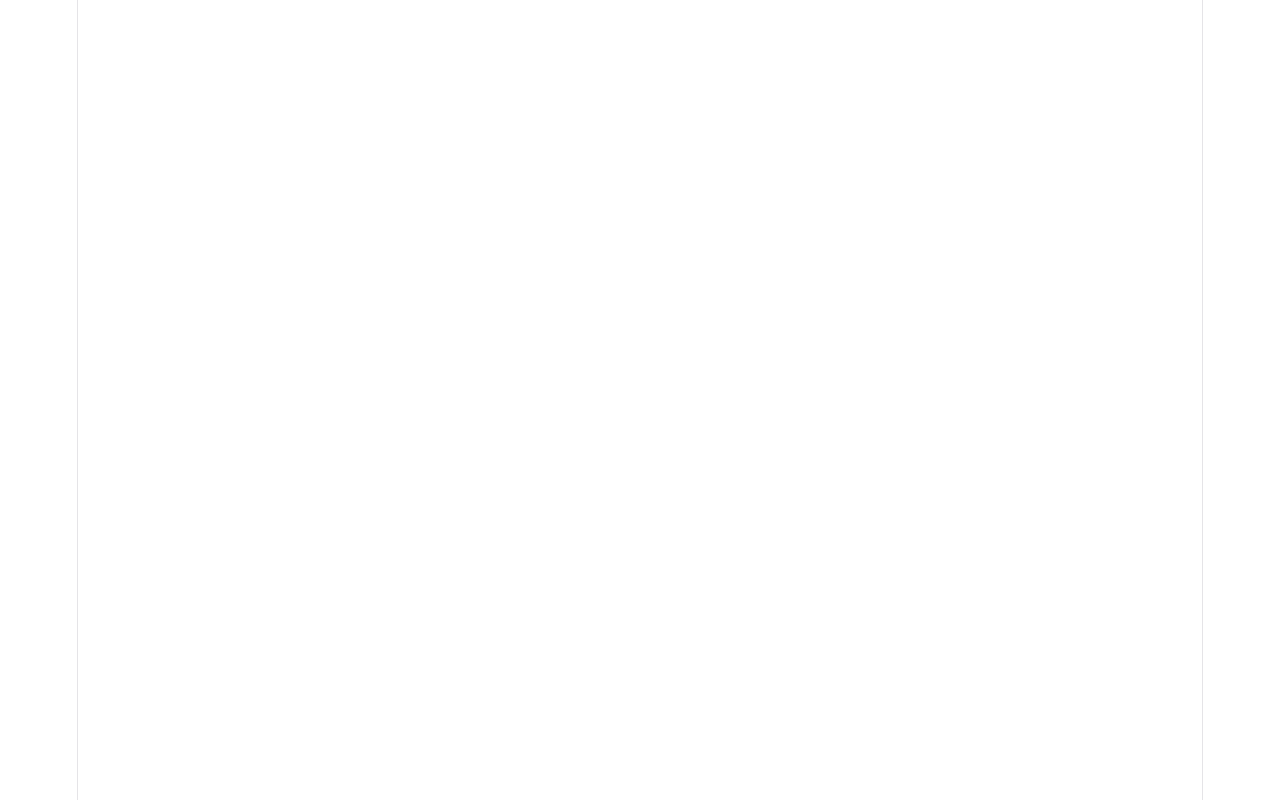
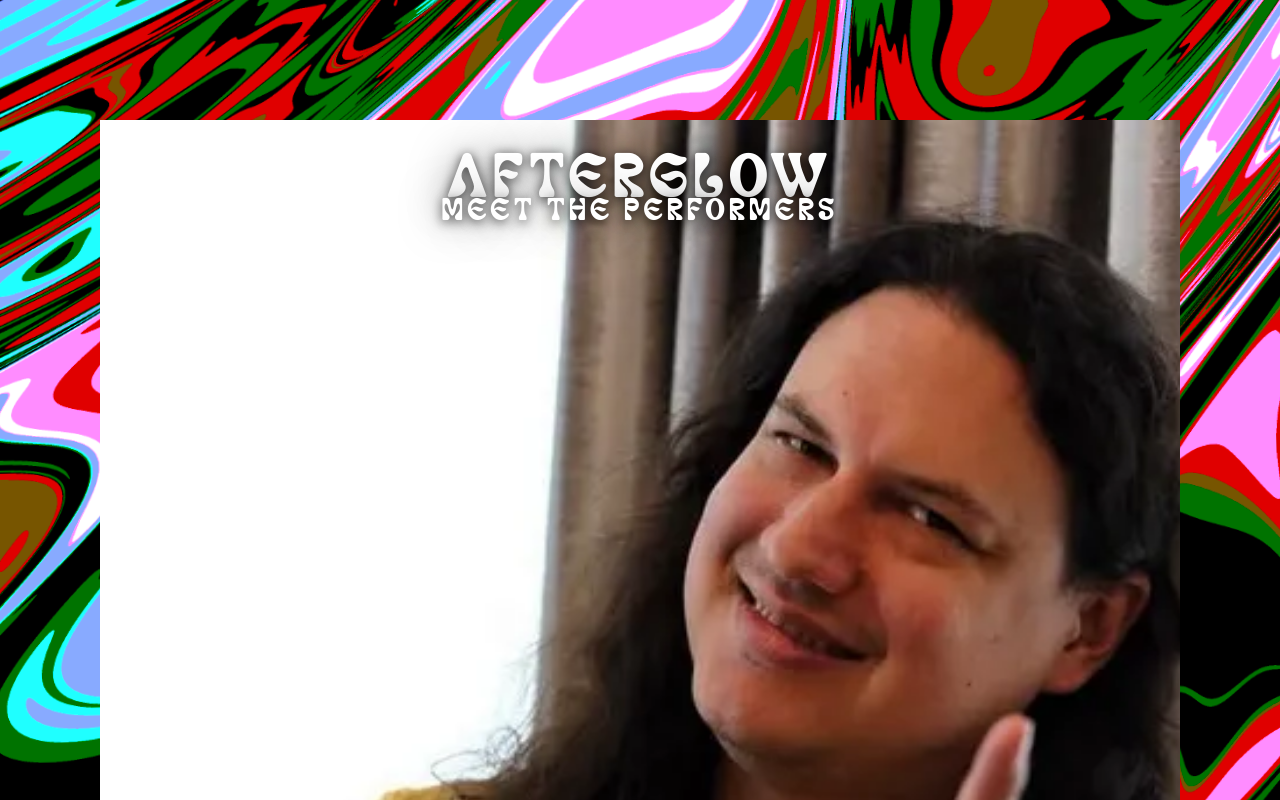
Before and after one commit to JMD1986/afterGlow, a React (Vite) app: page /#/promo/couchbound in a window 1280 px wide. Before the commit this address had no page. Shown: the top 800 px of the page. Built offline with nearby package versions, Linux system fonts and the light colour scheme.

Commit message:
added justins promo page

```diff
--- a/src/App.tsx
+++ b/src/App.tsx
@@ -16,6 +16,7 @@ import BrianClown from "./components/pages/BrianClown";
 import JaykWilson from "./components/pages/JaykWilson";
 import JoFoster from "./components/pages/JoFoster";
 import BryanGary from "./components/pages/BryanGary";
+import Couchbound from "./components/pages/Couchbound";
 import "./App.css";
 import type { FC } from "react";
 
@@ -115,6 +116,7 @@ const App: FC = () => {
         <Route path="/promo/jaykWilson" element={<JaykWilson />} />
         <Route path="/promo/joFoster" element={<JoFoster />} />
         <Route path="/promo/bryanGary" element={<BryanGary />} />
+        <Route path="/promo/couchbound" element={<Couchbound />} />
       </Routes>
     </>
   );
--- a/src/assets/images/index.js
+++ b/src/assets/images/index.js
@@ -44,6 +44,7 @@ import brianMcAughnPerforming from "./brianMcAughnPerforming.webp";
 import jaykWilsonBio from "./JaykWilsonBio.webp";
 import joFosterHeadshot from "./joFosterHeadshot.webp";
 import brianGary2 from "./Screenshot 2026-04-16 145635.webp";
+import couchbound2 from "./couchbound2.webp";
 
 export const images = [
   imgF58c,
@@ -92,6 +93,7 @@ export const images = [
   jaykWilsonBio,
   joFosterHeadshot,
   brianGary2,
+  couchbound2,
 ];
 
 export {
@@ -141,4 +143,5 @@ export {
   jaykWilsonBio,
   joFosterHeadshot,
   brianGary2,
+  couchbound2,
 };
--- /dev/null
+++ b/src/components/pages/Couchbound.tsx
@@ -0,0 +1,35 @@
+import { couchbound, couchbound2, imgB7e5 } from "../../assets/images";
+import type { FC } from "react";
+import PromoPerformer from "./PromoPerformer";
+
+const Couchbound: FC = () => (
+  <PromoPerformer
+    name="Justin Alvarado"
+    headshot={couchbound2}
+    performingImage={couchbound}
+    infoBgImage={imgB7e5}
+    room="Ambient Chillout Room"
+    setTime="12:45AM"
+    performanceType="Kosmische Synth Journey"
+    qa={[
+      {
+        question: "What equipment are you using?",
+        answer: "Octatrack mk2 & Pioneer DDJ-SX2",
+      },
+      {
+        question: "What influences are you channeling?",
+        answer: "BVDub, East of Oceans, Brock Van Wey, Earth House Hold",
+      },
+      {
+        question: "Where can we hear your music?",
+        answer: "Biannualbeats.com",
+      },
+      {
+        question: "How do you like to chill/relax/unwind?",
+        answer: "Gardening, laid out on the couch",
+      },
+    ]}
+  />
+);
+
+export default Couchbound;
```
Also changed, not shown: src/assets/images/couchbound2.png (added), src/assets/images/couchbound2.webp (added).
